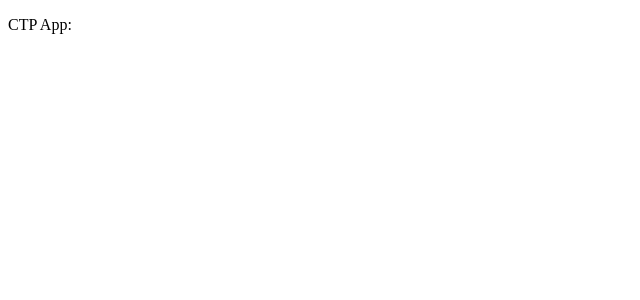
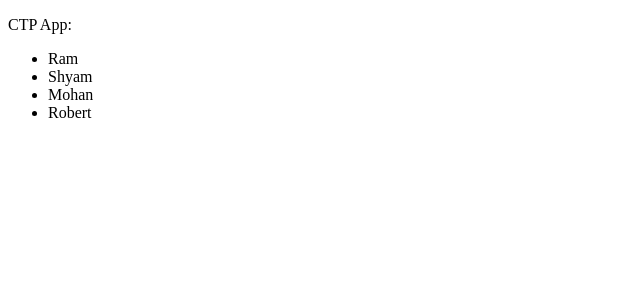
Before and after one commit to jatashakar/Angular-Basic, an Angular app: page / in a window 1280 px wide. Shown: the top 300 px of the page, without its empty margins (0-640 px from the left). Built offline with nearby package versions, Linux system fonts and the light colour scheme.

Commit message:
Gitacora saved 1 changed files

```diff
--- a/src/app/app.component.html
+++ b/src/app/app.component.html
@@ -5,7 +5,7 @@
 </div>
 <div>
 <ul>
-  <li *ngFor="let obj of userData">
+  <li *ngFor="let obj of userName">
     {{obj}}
   </li>
 </ul>
```
